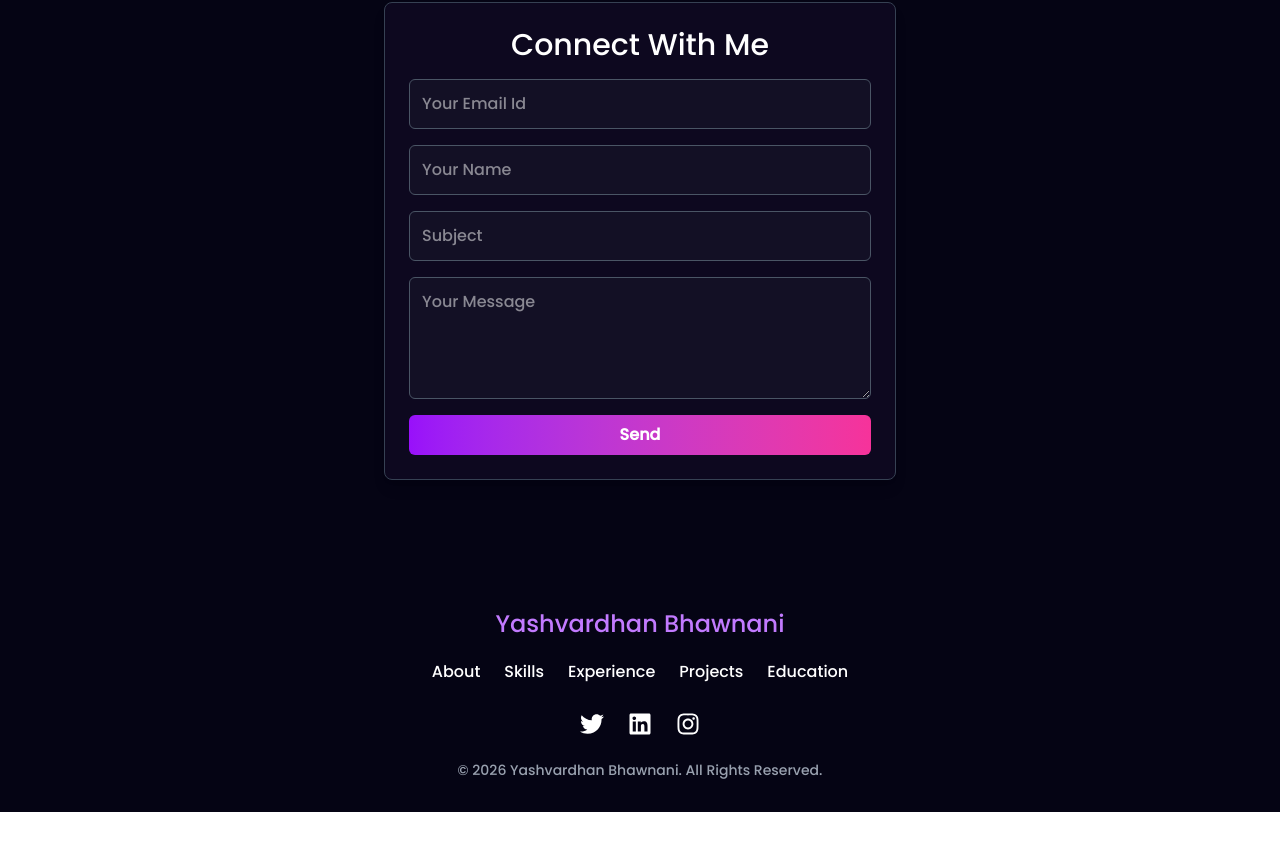
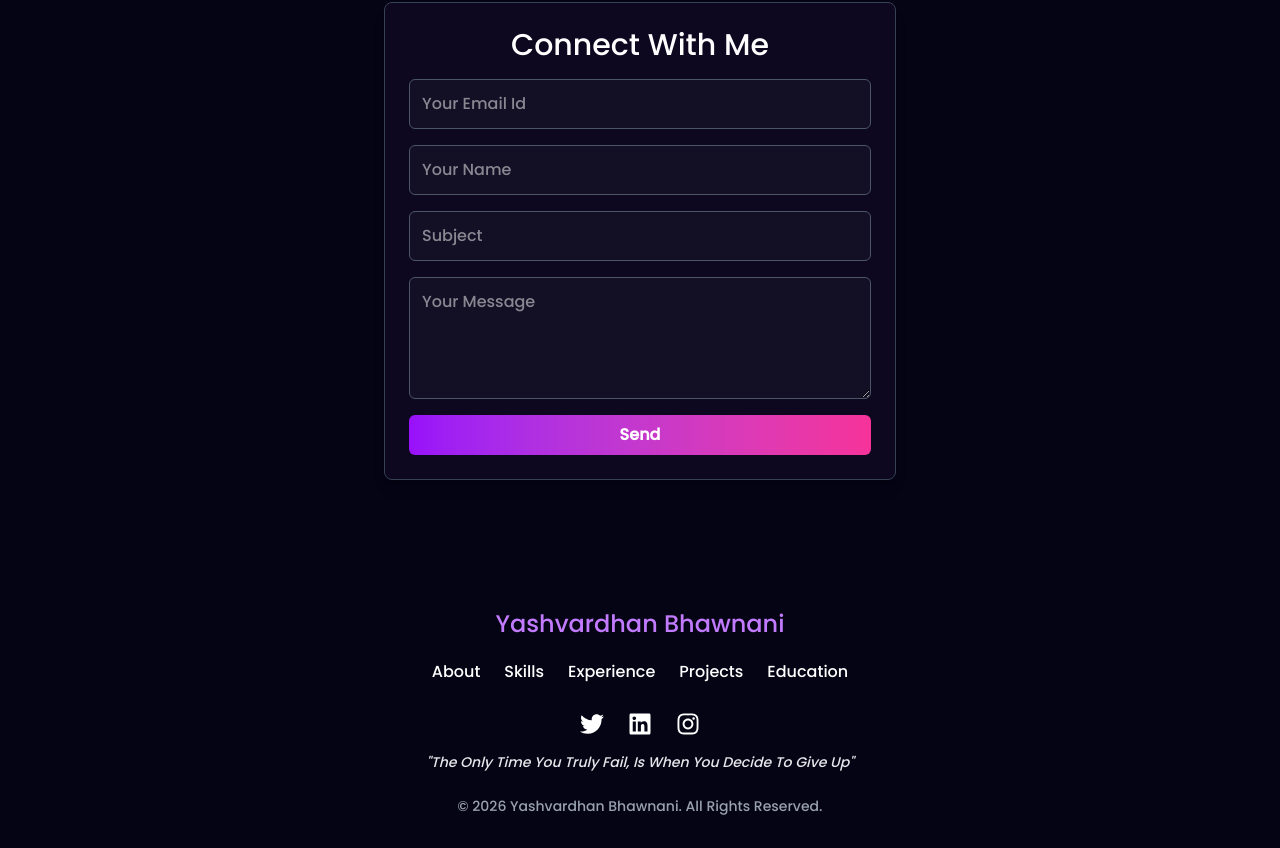
Before and after one commit to YashvardhanBhawnani/Portfolio-react, a React (Vite) app: page / in a window 1280 px wide. Shown: the part 6000-6848 px from the top of the page. Before the commit the page ends 6812 px from the top, so only its background shows below. Built offline with nearby package versions, Linux system fonts and the light colour scheme.

Commit message:
Update Footer

```diff
--- a/src/components/Footer/Footer.jsx
+++ b/src/components/Footer/Footer.jsx
@@ -55,10 +55,16 @@ const Footer = () => {
             </a>
           ))}
         </div>
-        {/* Copyright Text */}
-        <p className="text-sm lg:text-md text-gray-400 mt-6 capitalize">
-          © 2026 yashvardhan bhawnani. All rights reserved.
-        </p>
+        <div className="text-sm capitalize">
+          {/* quote */}
+          <p className="mt-4 mb-2 italic text-gray-200">
+            "The only time you truly fail, is when you decide to give up"
+          </p>
+          {/* Copyright Text */}
+          <p className="lg:text-md text-gray-400 mt-6">
+            © 2026 yashvardhan bhawnani. All rights reserved.
+          </p>
+        </div>
       </div>
     </footer>
   );
```
